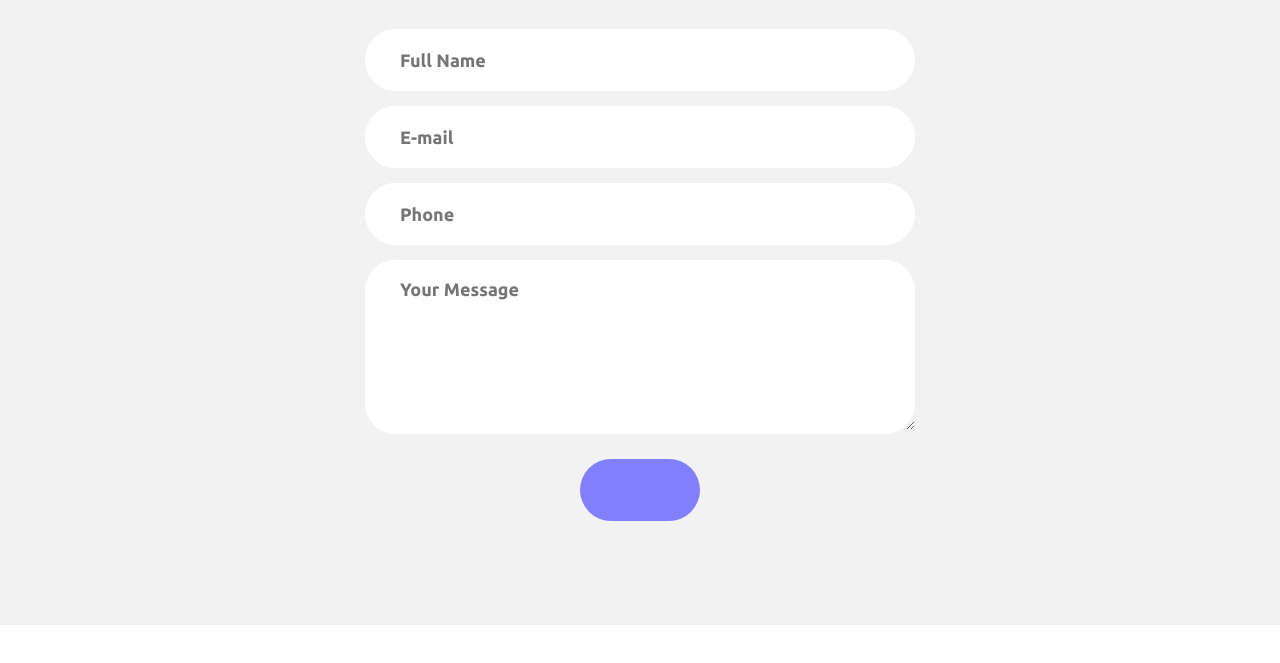
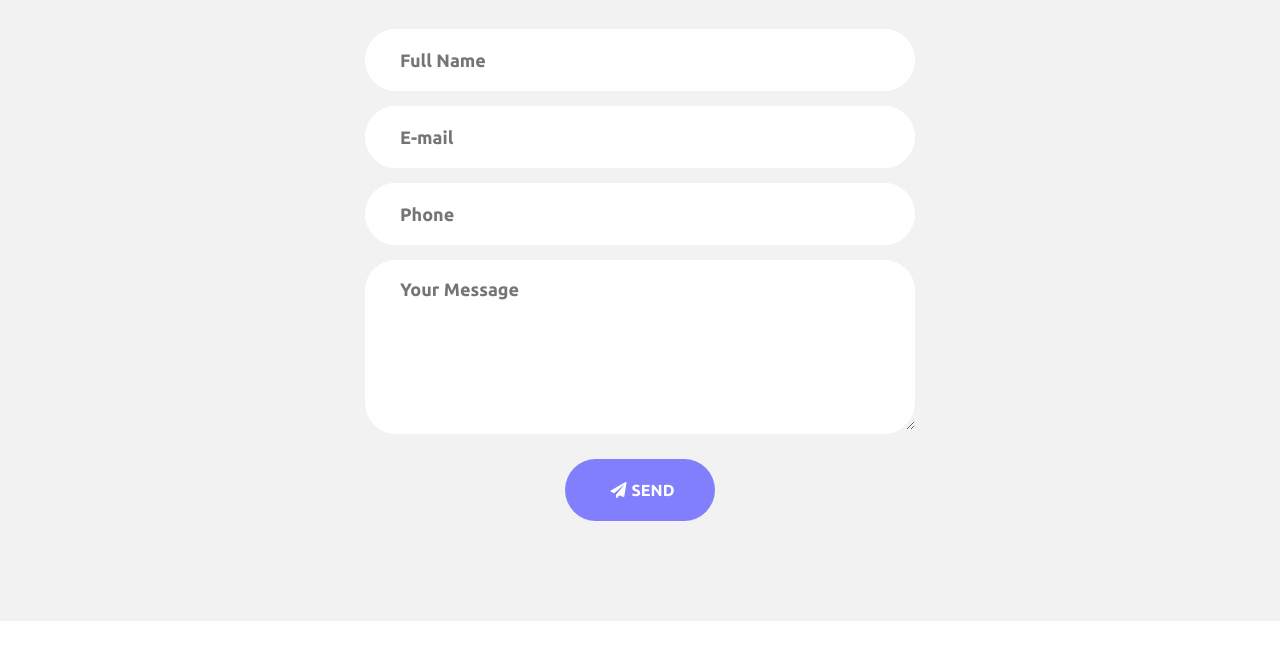
Before and after one commit to Akrutipatel2411/contact-form-one, a plain HTML site: page index.html in a window 1280 px wide. Shown: the part 107-770 px from the top of the page. Drawn offline with Linux system fonts and the light colour scheme.

Commit message:
minor changes

```diff
--- a/css/style.css
+++ b/css/style.css
@@ -80,7 +80,7 @@ button
     color: #fff;
     padding: 0 20px;
     height: 62px;
-    width: 120px;
+    width: 150px;
     border-radius: 31px;
     font-family: 'Ubuntu', sans-serif;
     font-size: 16px;
@@ -88,3 +88,7 @@ button
     border: none;
 
 }
+.btn-icon
+{
+    padding: 5px;
+}
--- a/index.html
+++ b/index.html
@@ -5,6 +5,7 @@
     <title>Document</title>
     <link href="https://fonts.googleapis.com/css?family=Ubuntu:700&display=swap" rel="stylesheet">
     <link rel="stylesheet" href="css/style.css">
+    <link rel="stylesheet" href="https://use.fontawesome.com/releases/v5.9.0/css/all.css">
 </head>
 <body>
     <div class="head">
@@ -22,7 +23,8 @@
                 <textarea name="address" id="" cols="30" rows="10" placeholder="Your Message"></textarea>
             </div>
             <div class="btn-data">
-                <button type="submit" value="send"></button>
+
+                <button type="submit" value="send"><span class="fas fa-paper-plane btn-icon"></span>SEND</button>
             </div>
 
         </form>
```
